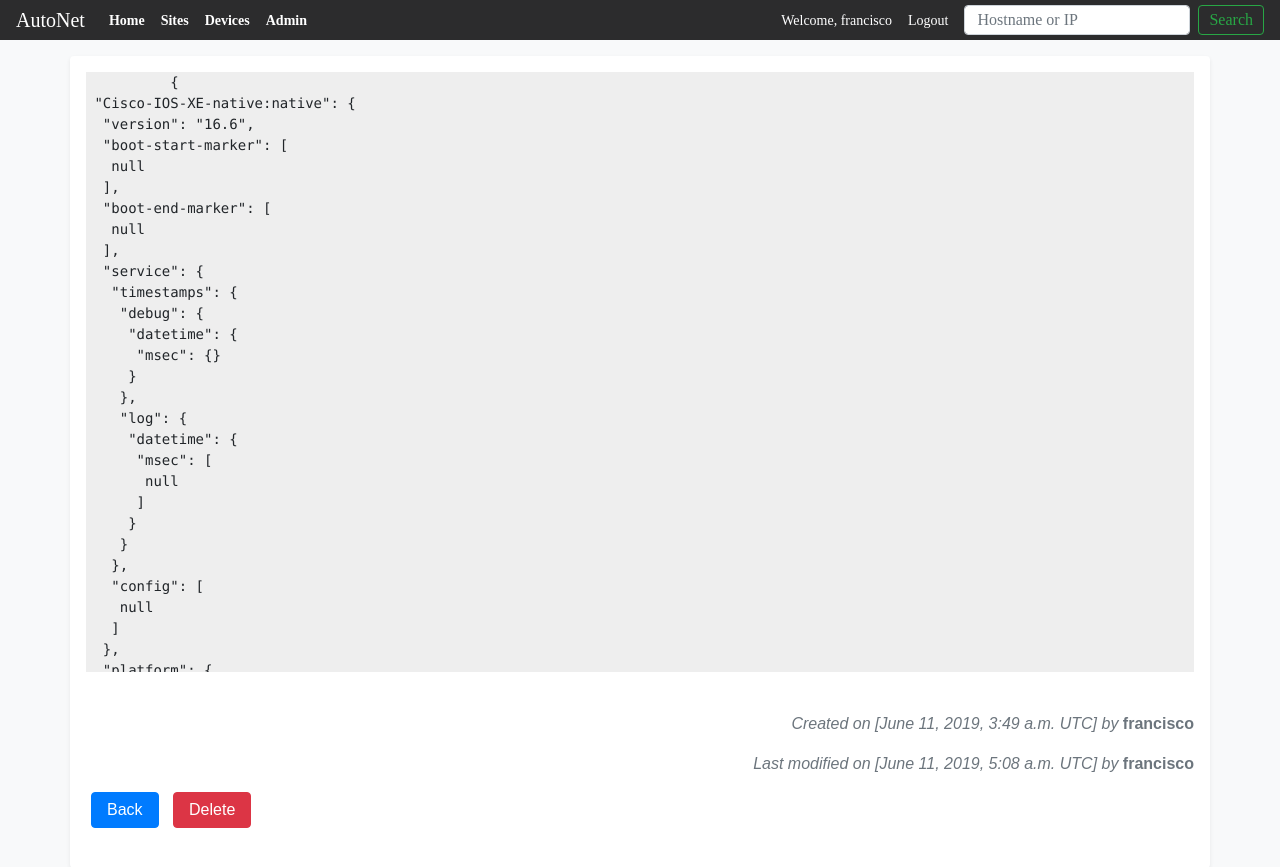
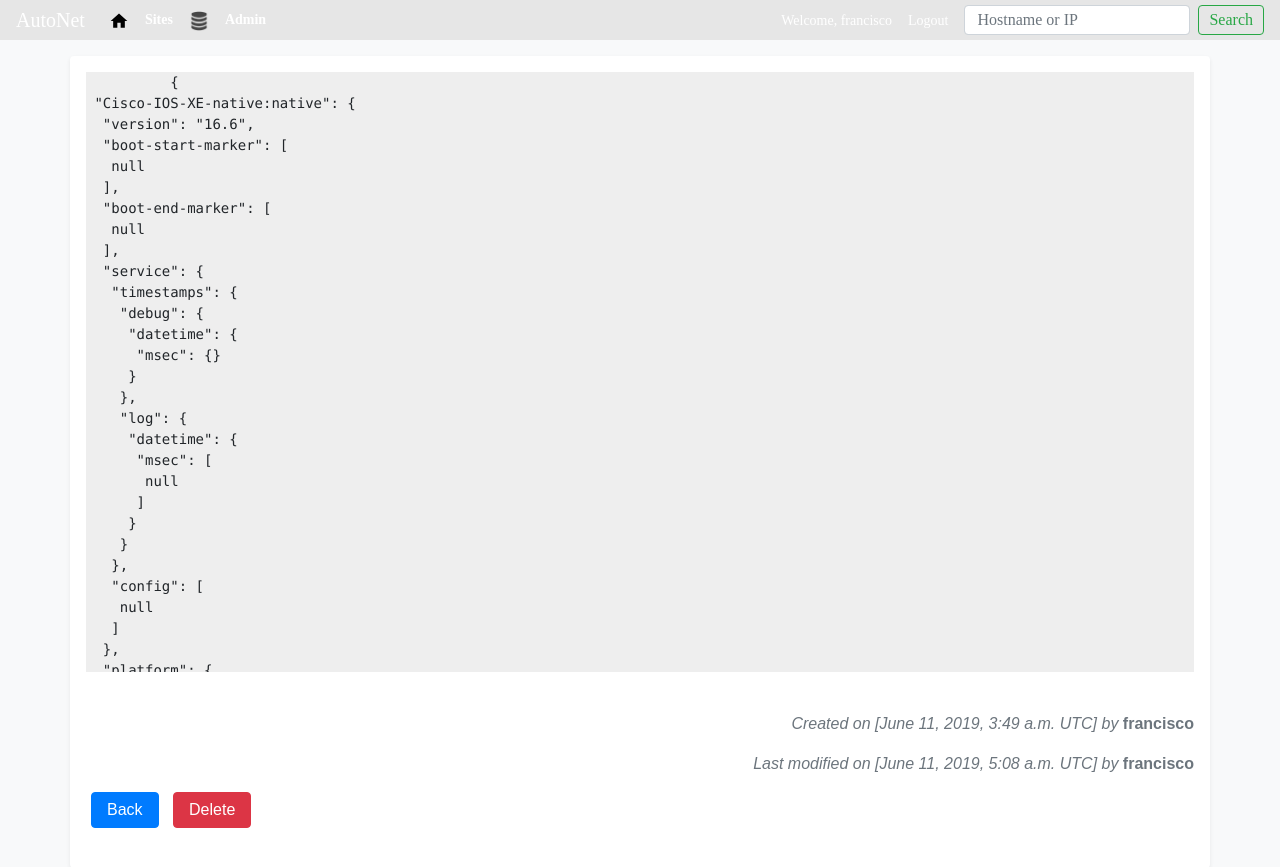
Before and after one commit to Franciscosencion/AutoNetWebPublic, a Django app: page /devices/config/38 in a window 1280 px wide. Shown: the top 867 px of the page. Run offline with Django 3.2, Linux system fonts and the light colour scheme; a user stored in the database is signed in; data comes from the database, SQL or seed files in the repository; both versions use the stored data as it was after the commit; some libraries are stand-ins or nearby versions.

Commit message:
added icons to navbar - work in progress

```diff
--- a/main_app/templates/main_app/main_app_base.html
+++ b/main_app/templates/main_app/main_app_base.html
@@ -21,7 +21,7 @@
     <div class="mb-4">
 
 
-      <nav class="navbar navbar-expand-lg navbar-dark fixed-top" style="background-color: #2c2c2d; height: 40px; font-size: 14px; font-family: 'Source Sans Pro' !important;">
+      <nav class="navbar navbar-expand-lg navbar-dark fixed-top" style="background-color: #e6e6e6; height: 40px; font-size: 14px; font-family: 'Source Sans Pro' !important;">
         <a class="navbar-brand" href="{% url 'main_app:home' %}">AutoNet</a>
         <button class="navbar-toggler" type="button" data-toggle="collapse" data-target="#navbarSupportedContent" aria-controls="navbarSupportedContent" aria-expanded="false" aria-label="Toggle navigation">
           <span class="navbar-toggler-icon"></span>
@@ -30,13 +30,19 @@
         <div class="collapse navbar-collapse" id="navbarSupportedContent">
           <ul class="navbar-nav mr-auto">
             <li class="nav-item active">
-              <a class="nav-link" href="{% url 'main_app:home' %}"><strong>Home</strong><span class="sr-only">(current)</span></a>
+              <a class="nav-link" href="{% url 'main_app:home' %}"><div class="icon">
+                <i ><img src="{% static 'img/home.svg' %}" alt="Home" style="width: 20px; height: 20px; "></i>
+              </div>  <span class="sr-only">(current)</span></a>
             </li>
             <li class="nav-item active">
               <a class="nav-link" href="{% url 'main_app:viewsites' %}"><strong>Sites</strong></a>
             </li>
             <li class="nav-item active">
-              <a class="nav-link" href="{% url 'main_app:viewdevices' %}"><strong>Devices</strong></a>
+              <a class="nav-link" href="{% url 'main_app:viewdevices' %}">
+                <div class="icon">
+                  <img src="{% static 'img/device_inventory.png' %}" alt="Devices" style="width: 20px; height: 20px; color: white;">
+                </div>  <span class="sr-only">(current)</span></a>
+              </a>
             </li>
             <li class="nav-item active">
               <a class="nav-link" href="{% url 'admin:index' %}"><strong>Admin</strong></a>
```
Also changed, not shown: db.sqlite3, main_app/static/img/device_inventory.png (added), main_app/static/img/home.png (added), main_app/static/img/home.svg (added).
